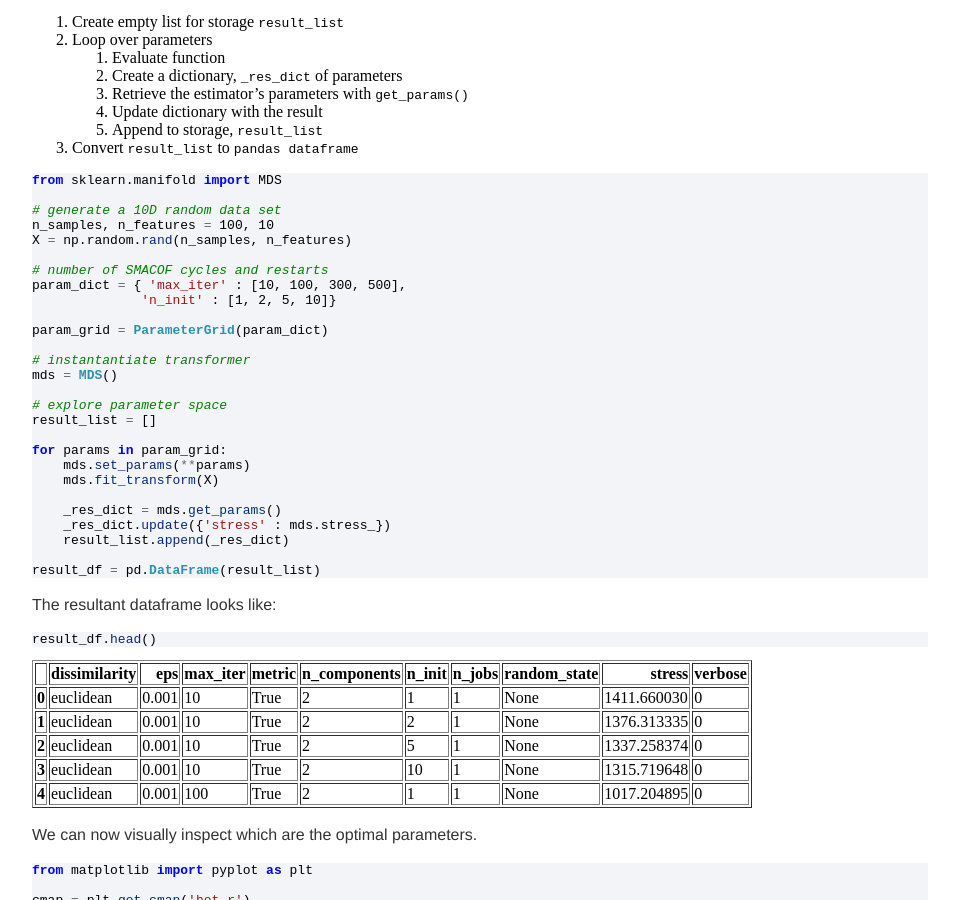
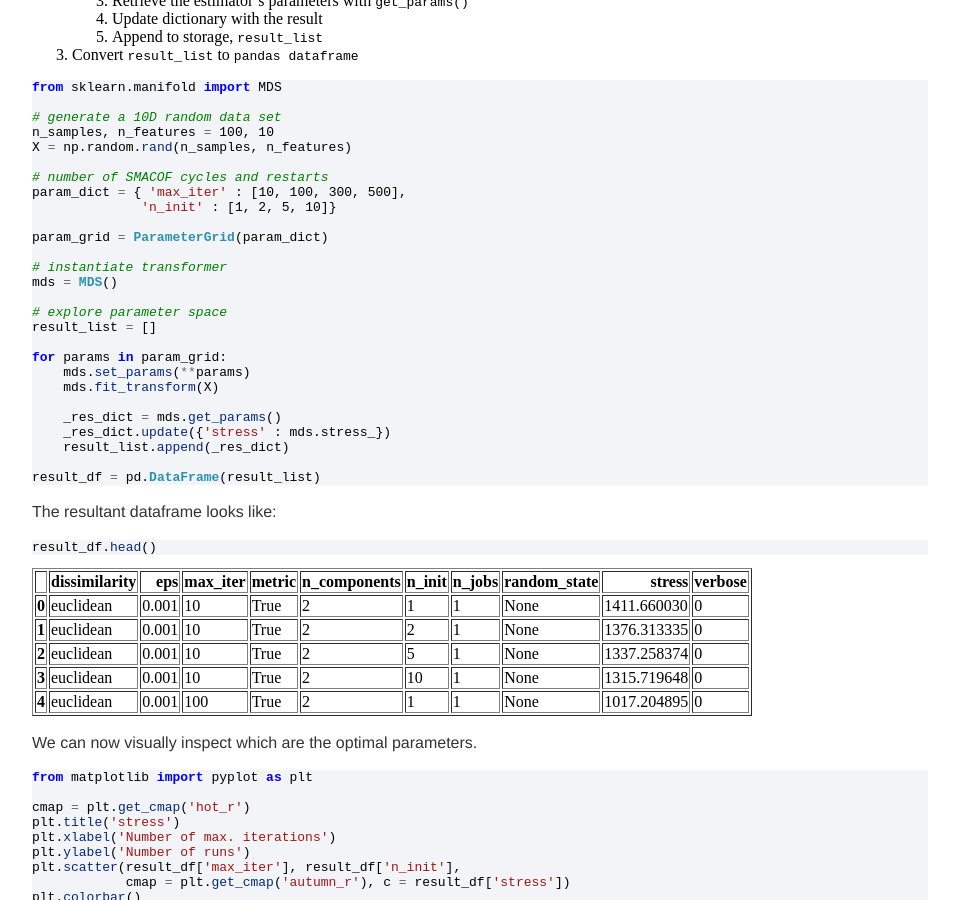
Before and after one commit to bhornung/bhornung.github.io, a Jekyll site: the page built from _posts/2018-03-11-collate-parameters.md, in a window 1280 px wide and 900 px high, scrolled down 6082 px. Shown: the whole window, without its empty margins (160-1119 px from the left). Built offline with Jekyll 4.4.1, drawn with Linux system fonts in a browser that asks for light colours.

Commit message:
Update 2018-03-11-collate-parameters.md

```diff
--- a/_posts/2018-03-11-collate-parameters.md
+++ b/_posts/2018-03-11-collate-parameters.md
@@ -478,7 +476,7 @@
 
 param_grid = ParameterGrid(param_dict)
 
-# instantantiate transformer
+# instantiate transformer
 mds = MDS()
 
 # explore parameter space
```
Also changed, not shown: other parts of _posts/2018-03-11-collate-parameters.md (+0 -2 lines).
